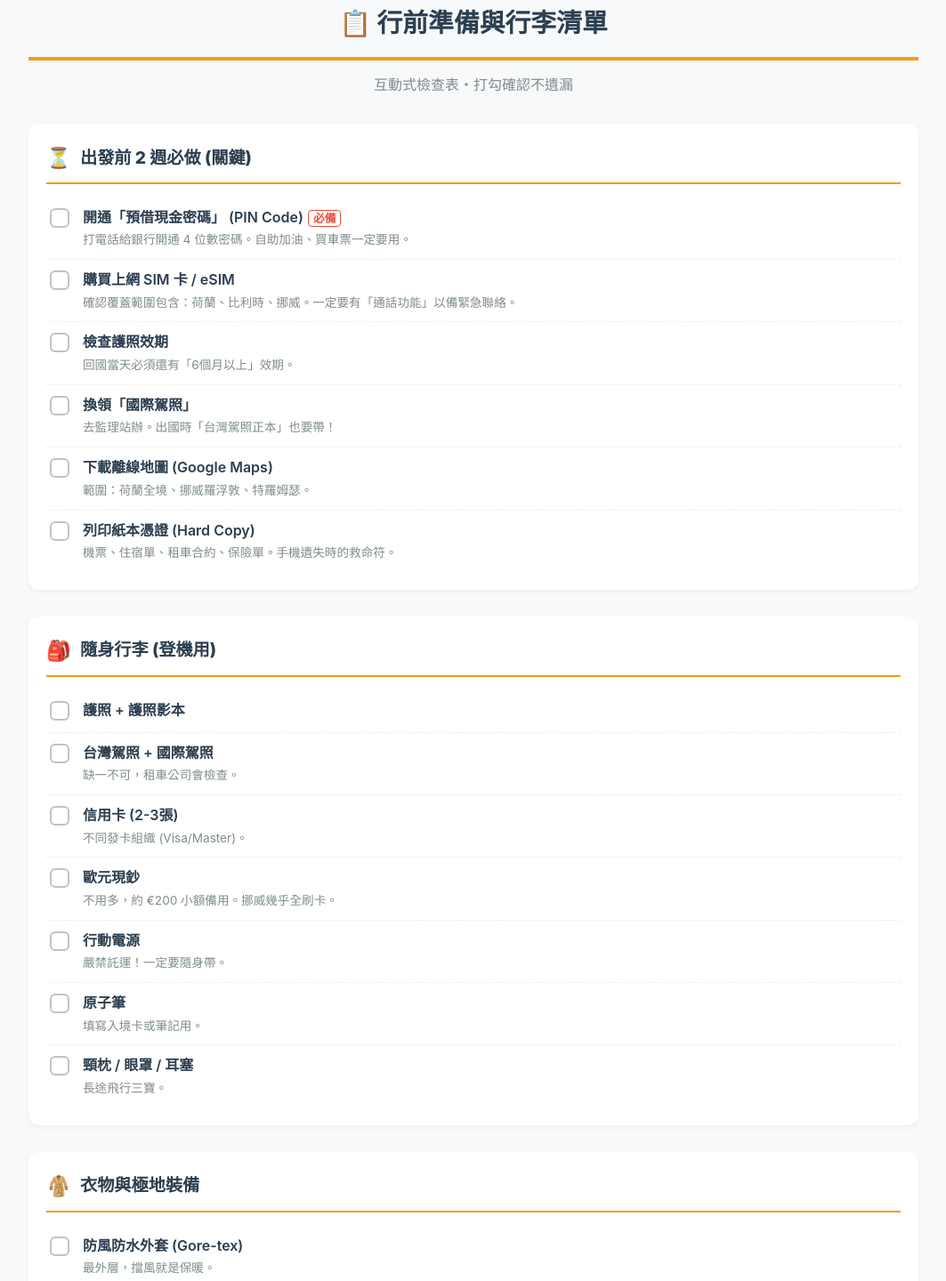
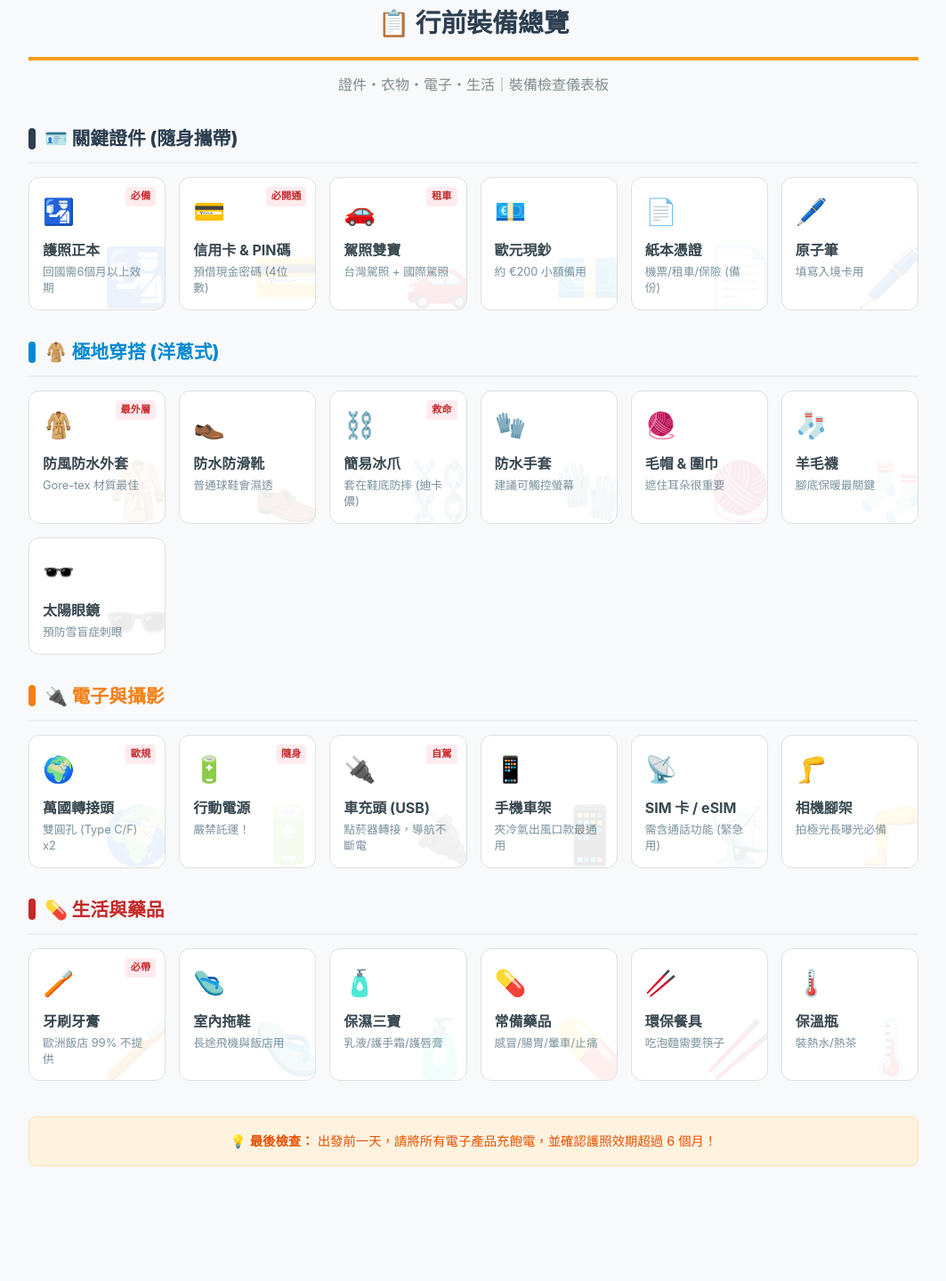
Before and after one commit to keieykd/2026-europe-trip, a plain HTML site: page checklist.html in a window 1280 px wide. Shown: the part 116-1556 px from the top of the page at 89% size, without its empty margins (108-1171 px from the left). After the commit the page ends 1477 px from the top, so only its background shows below. Drawn offline with Linux system fonts and the light colour scheme.

Commit message:
Add files via upload

```diff
--- a/checklist.html
+++ b/checklist.html
@@ -3,142 +3,280 @@
 <head>
     <meta charset="UTF-8">
     <meta name="viewport" content="width=device-width, initial-scale=1.0">
-    <title>行前準備與行李清單</title>
+    <title>行前裝備清單</title>
     <link rel="stylesheet" href="style.css">
     <style>
-        /* === 清單專用樣式 === */
-        .check-group { margin-bottom: 30px; background: #fff; padding: 20px; border-radius: 12px; box-shadow: 0 2px 5px rgba(0,0,0,0.05); }
-        .group-title {
-            font-size: 1.2rem; font-weight: 800; color: var(--primary);
-            border-bottom: 2px solid var(--accent); padding-bottom: 10px; margin-bottom: 15px;
-            display: flex; align-items: center;
+        /* === 本頁專用樣式 === */
+
+        .section-title {
+            font-size: 1.3rem;
+            font-weight: 800;
+            margin: 30px 0 15px 0;
+            display: flex;
+            align-items: center;
+            border-bottom: 2px solid #eee;
+            padding-bottom: 10px;
         }
-        .group-icon { margin-right: 10px; font-size: 1.4rem; }
-
-        .check-item {
-            display: flex; align-items: flex-start; padding: 10px 0;
-            border-bottom: 1px dashed #eee; cursor: pointer; transition: background 0.2s;
-        }
-        .check-item:last-child { border-bottom: none; }
-        .check-item:hover { background-color: #fafafa; }
-
-        /* 自定義 Checkbox */
-        .check-item input[type="checkbox"] {
-            appearance: none; -webkit-appearance: none;
-            width: 22px; height: 22px; border: 2px solid #bdc3c7; border-radius: 6px;
-            margin-right: 15px; flex-shrink: 0; position: relative; cursor: pointer;
-            background: #fff; margin-top: 2px;
-        }
-        .check-item input[type="checkbox"]:checked {
-            background-color: var(--success); border-color: var(--success);
-        }
-        .check-item input[type="checkbox"]:checked::after {
-            content: '✔'; color: white; font-size: 14px; font-weight: bold;
-            position: absolute; top: 50%; left: 50%; transform: translate(-50%, -50%);
+        .section-title::before {
+            content: ''; display: block; width: 8px; height: 24px;
+            margin-right: 10px; border-radius: 4px;
         }
 
-        /* 文字樣式 */
-        .item-content { display: flex; flex-direction: column; }
-        .item-text { font-weight: 600; color: var(--text-dark); font-size: 1rem; }
-        .item-note { font-size: 0.85rem; color: #7f8c8d; margin-top: 2px; }
-        .tag-important { color: #e74c3c; font-weight: bold; font-size: 0.8rem; border: 1px solid #e74c3c; padding: 1px 5px; border-radius: 4px; margin-left: 5px; }
+        /* 不同分類的顏色 */
+        .color-doc { color: #2c3e50; }
+        .color-doc::before { background: #2c3e50; }
 
-        /* 完成後的刪除線效果 */
-        .check-item input:checked + .item-content .item-text {
-            text-decoration: line-through; color: #bdc3c7;
+        .color-wear { color: #0288d1; }
+        .color-wear::before { background: #0288d1; }
+
+        .color-elec { color: #f57f17; }
+        .color-elec::before { background: #f57f17; }
+
+        .color-life { color: #c62828; }
+        .color-life::before { background: #c62828; }
+
+        /* 網格佈局 */
+        .check-grid {
+            display: grid;
+            grid-template-columns: repeat(auto-fill, minmax(150px, 1fr));
+            gap: 15px;
+        }
+
+        /* 卡片設計 */
+        .item-card {
+            background: #fff;
+            border: 1px solid #e0e0e0;
+            border-radius: 12px;
+            padding: 15px;
+            display: flex;
+            flex-direction: column;
+            align-items: flex-start;
+            transition: all 0.2s ease;
+            position: relative;
+            overflow: hidden;
+        }
+
+        /* 裝飾性背景圖示 (淡化) */
+        .item-card::after {
+            content: attr(data-icon);
+            position: absolute;
+            right: -10px;
+            bottom: -15px;
+            font-size: 4rem;
+            opacity: 0.08;
+            pointer-events: none;
+        }
+
+        .item-card:hover {
+            transform: translateY(-3px);
+            box-shadow: 0 5px 15px rgba(0,0,0,0.08);
+            border-color: var(--accent);
+        }
+
+        .ic-icon { font-size: 1.8rem; margin-bottom: 10px; }
+
+        .ic-title {
+            font-size: 1rem;
+            font-weight: 700;
+            color: #37474f;
+            line-height: 1.3;
+            margin-bottom: 5px;
+        }
+
+        .ic-desc {
+            font-size: 0.8rem;
+            color: #78909c;
+            line-height: 1.4;
+        }
+
+        /* 重點標籤 */
+        .tag-must {
+            position: absolute;
+            top: 10px;
+            right: 10px;
+            font-size: 0.7rem;
+            background: #ffebee;
+            color: #c62828;
+            padding: 2px 6px;
+            border-radius: 4px;
+            font-weight: bold;
+        }
+
+        /* 底部提醒 */
+        .reminder-box {
+            background: #fff3e0;
+            border: 1px solid #ffe0b2;
+            color: #e65100;
+            padding: 15px;
+            border-radius: 8px;
+            margin-top: 40px;
+            font-size: 0.9rem;
+            text-align: center;
+        }
+
+        @media (max-width: 600px) {
+            .check-grid { grid-template-columns: 1fr 1fr; }
         }
     </style>
 </head>
 <body>
 
     <div class="container">
-        <h1>📋 行前準備與行李清單</h1>
-        <div class="subtitle">互動式檢查表・打勾確認不遺漏</div>
+        <h1>📋 行前裝備總覽</h1>
+        <div class="subtitle">證件・衣物・電子・生活｜裝備檢查儀表板</div>
 
-        <div class="check-group">
-            <div class="group-title"><span class="group-icon">⏳</span>出發前 2 週必做 (關鍵)</div>
-
-            <label class="check-item">
-                <input type="checkbox">
-                <div class="item-content">
-                    <span class="item-text">開通「預借現金密碼」 (PIN Code)<span class="tag-important">必備</span></span>
-                    <span class="item-note">打電話給銀行開通 4 位數密碼。自助加油、買車票一定要用。</span>
+        <div class="section-title color-doc">🪪 關鍵證件 (隨身攜帶)</div>
+        <div class="check-grid">
+            <div class="item-card" data-icon="🛂">
+                <span class="tag-must">必備</span>
+                <span class="ic-icon">🛂</span>
+                <span class="ic-title">護照正本</span>
+                <span class="ic-desc">回國需6個月以上效期</span>
             </div>
-            </label>
-
-            <label class="check-item">
-                <input type="checkbox">
-                <div class="item-content">
-                    <span class="item-text">購買上網 SIM 卡 / eSIM</span>
-                    <span class="item-note">確認覆蓋範圍包含：荷蘭、比利時、挪威。一定要有「通話功能」以備緊急聯絡。</span>
+            <div class="item-card" data-icon="💳">
+                <span class="tag-must">必開通</span>
+                <span class="ic-icon">💳</span>
+                <span class="ic-title">信用卡 & PIN碼</span>
+                <span class="ic-desc">預借現金密碼 (4位數)</span>
             </div>
-            </label>
-
-            <label class="check-item">
-                <input type="checkbox">
-                <div class="item-content">
-                    <span class="item-text">檢查護照效期</span>
-                    <span class="item-note">回國當天必須還有「6個月以上」效期。</span>
+            <div class="item-card" data-icon="🚗">
+                <span class="tag-must">租車</span>
+                <span class="ic-icon">🚗</span>
+                <span class="ic-title">駕照雙寶</span>
+                <span class="ic-desc">台灣駕照 + 國際駕照</span>
             </div>
-            </label>
-
-            <label class="check-item">
-                <input type="checkbox">
-                <div class="item-content">
-                    <span class="item-text">換領「國際駕照」</span>
-                    <span class="item-note">去監理站辦。出國時「台灣駕照正本」也要帶！</span>
+            <div class="item-card" data-icon="💶">
+                <span class="ic-icon">💶</span>
+                <span class="ic-title">歐元現鈔</span>
+                <span class="ic-desc">約 €200 小額備用</span>
             </div>
-            </label>
-
-            <label class="check-item">
-                <input type="checkbox">
-                <div class="item-content">
-                    <span class="item-text">下載離線地圖 (Google Maps)</span>
-                    <span class="item-note">範圍：荷蘭全境、挪威羅浮敦、特羅姆瑟。</span>
+            <div class="item-card" data-icon="📄">
+                <span class="ic-icon">📄</span>
+                <span class="ic-title">紙本憑證</span>
+                <span class="ic-desc">機票/租車/保險 (備份)</span>
             </div>
-            </label>
-
-            <label class="check-item">
-                <input type="checkbox">
-                <div class="item-content">
-                    <span class="item-text">列印紙本憑證 (Hard Copy)</span>
-                    <span class="item-note">機票、住宿單、租車合約、保險單。手機遺失時的救命符。</span>
+            <div class="item-card" data-icon="🖊️">
+                <span class="ic-icon">🖊️</span>
+                <span class="ic-title">原子筆</span>
+                <span class="ic-desc">填寫入境卡用</span>
             </div>
-            </label>
         </div>
 
-        <div class="check-group">
-            <div class="group-title"><span class="group-icon">🎒</span>隨身行李 (登機用)</div>
-            <label class="check-item"><input type="checkbox"><div class="item-content"><span class="item-text">護照 + 護照影本</span></div></label>
-            <label class="check-item"><input type="checkbox"><div class="item-content"><span class="item-text">台灣駕照 + 國際駕照</span><span class="item-note">缺一不可，租車公司會檢查。</span></div></label>
-            <label class="check-item"><input type="checkbox"><div class="item-content"><span class="item-text">信用卡 (2-3張)</span><span class="item-note">不同發卡組織 (Visa/Master)。</span></div></label>
-            <label class="check-item"><input type="checkbox"><div class="item-content"><span class="item-text">歐元現鈔</span><span class="item-note">不用多，約 €200 小額備用。挪威幾乎全刷卡。</span></div></label>
-            <label class="check-item"><input type="checkbox"><div class="item-content"><span class="item-text">行動電源</span><span class="item-note">嚴禁託運！一定要隨身帶。</span></div></label>
-            <label class="check-item"><input type="checkbox"><div class="item-content"><span class="item-text">原子筆</span><span class="item-note">填寫入境卡或筆記用。</span></div></label>
-            <label class="check-item"><input type="checkbox"><div class="item-content"><span class="item-text">頸枕 / 眼罩 / 耳塞</span><span class="item-note">長途飛行三寶。</span></div></label>
+        <div class="section-title color-wear">🧥 極地穿搭 (洋蔥式)</div>
+        <div class="check-grid">
+            <div class="item-card" data-icon="🧥">
+                <span class="tag-must">最外層</span>
+                <span class="ic-icon">🧥</span>
+                <span class="ic-title">防風防水外套</span>
+                <span class="ic-desc">Gore-tex 材質最佳</span>
+            </div>
+            <div class="item-card" data-icon="👞">
+                <span class="ic-icon">👞</span>
+                <span class="ic-title">防水防滑靴</span>
+                <span class="ic-desc">普通球鞋會濕透</span>
+            </div>
+            <div class="item-card" data-icon="⛓️">
+                <span class="tag-must">救命</span>
+                <span class="ic-icon">⛓️</span>
+                <span class="ic-title">簡易冰爪</span>
+                <span class="ic-desc">套在鞋底防摔 (迪卡儂)</span>
+            </div>
+            <div class="item-card" data-icon="🧤">
+                <span class="ic-icon">🧤</span>
+                <span class="ic-title">防水手套</span>
+                <span class="ic-desc">建議可觸控螢幕</span>
+            </div>
+            <div class="item-card" data-icon="🧶">
+                <span class="ic-icon">🧶</span>
+                <span class="ic-title">毛帽 & 圍巾</span>
+                <span class="ic-desc">遮住耳朵很重要</span>
+            </div>
+            <div class="item-card" data-icon="🧦">
+                <span class="ic-icon">🧦</span>
+                <span class="ic-title">羊毛襪</span>
+                <span class="ic-desc">腳底保暖最關鍵</span>
+            </div>
+            <div class="item-card" data-icon="🕶️">
+                <span class="ic-icon">🕶️</span>
+                <span class="ic-title">太陽眼鏡</span>
+                <span class="ic-desc">預防雪盲症刺眼</span>
+            </div>
         </div>
 
-        <div class="check-group">
-            <div class="group-title"><span class="group-icon">🧥</span>衣物與極地裝備</div>
-            <label class="check-item"><input type="checkbox"><div class="item-content"><span class="item-text">防風防水外套 (Gore-tex)</span><span class="item-note">最外層，擋風就是保暖。</span></div></label>
-            <label class="check-item"><input type="checkbox"><div class="item-content"><span class="item-text">發熱衣 / 羊毛內衣 (3-4套)</span></div></label>
-            <label class="check-item"><input type="checkbox"><div class="item-content"><span class="item-text">防水防滑靴子</span><span class="item-note">一般球鞋在雪地會濕透。</span></div></label>
-            <label class="check-item"><input type="checkbox"><div class="item-content"><span class="item-text">簡易冰爪 (Crampons)<span class="tag-important">必備</span></span><span class="item-note">套在鞋底的防滑釘 (迪卡儂有)，羅浮敦結冰路面救星。</span></div></label>
-            <label class="check-item"><input type="checkbox"><div class="item-content"><span class="item-text">毛帽 / 圍巾 / 手套</span><span class="item-note">手套建議買防水、可觸控螢幕的。</span></div></label>
-            <label class="check-item"><input type="checkbox"><div class="item-content"><span class="item-text">厚羊毛襪</span><span class="item-note">腳底保暖最重要。</span></div></label>
-            <label class="check-item"><input type="checkbox"><div class="item-content"><span class="item-text">墨鏡</span><span class="item-note">雪地反光非常刺眼 (雪盲症)。</span></div></label>
+        <div class="section-title color-elec">🔌 電子與攝影</div>
+        <div class="check-grid">
+            <div class="item-card" data-icon="🌍">
+                <span class="tag-must">歐規</span>
+                <span class="ic-icon">🌍</span>
+                <span class="ic-title">萬國轉接頭</span>
+                <span class="ic-desc">雙圓孔 (Type C/F) x2</span>
+            </div>
+            <div class="item-card" data-icon="🔋">
+                <span class="tag-must">隨身</span>
+                <span class="ic-icon">🔋</span>
+                <span class="ic-title">行動電源</span>
+                <span class="ic-desc">嚴禁託運！</span>
+            </div>
+            <div class="item-card" data-icon="🔌">
+                <span class="tag-must">自駕</span>
+                <span class="ic-icon">🔌</span>
+                <span class="ic-title">車充頭 (USB)</span>
+                <span class="ic-desc">點菸器轉接，導航不斷電</span>
+            </div>
+            <div class="item-card" data-icon="📱">
+                <span class="ic-icon">📱</span>
+                <span class="ic-title">手機車架</span>
+                <span class="ic-desc">夾冷氣出風口款最通用</span>
+            </div>
+            <div class="item-card" data-icon="📡">
+                <span class="ic-icon">📡</span>
+                <span class="ic-title">SIM 卡 / eSIM</span>
+                <span class="ic-desc">需含通話功能 (緊急用)</span>
+            </div>
+            <div class="item-card" data-icon="🦵">
+                <span class="ic-icon">🦵</span>
+                <span class="ic-title">相機腳架</span>
+                <span class="ic-desc">拍極光長曝光必備</span>
+            </div>
         </div>
 
-        <div class="check-group">
-            <div class="group-title"><span class="group-icon">🔌</span>電器與生活雜物</div>
-            <label class="check-item"><input type="checkbox"><div class="item-content"><span class="item-text">萬國轉接頭 x2</span><span class="item-note">歐規雙圓孔 (Type C/F)。</span></div></label>
-            <label class="check-item"><input type="checkbox"><div class="item-content"><span class="item-text">車充頭 (點菸器轉 USB)</span><span class="item-note">租車必備，手機導航才不會沒電。</span></div></label>
-            <label class="check-item"><input type="checkbox"><div class="item-content"><span class="item-text">手機架</span><span class="item-note">夾在冷氣出風口的款式最通用。</span></div></label>
-            <label class="check-item"><input type="checkbox"><div class="item-content"><span class="item-text">牙刷 / 牙膏 / 拖鞋</span><span class="item-note">歐洲飯店 99% 不提供。</span></div></label>
-            <label class="check-item"><input type="checkbox"><div class="item-content"><span class="item-text">指甲剪 / 刮鬍刀</span></div></label>
-            <label class="check-item"><input type="checkbox"><div class="item-content"><span class="item-text">常備藥品</span><span class="item-note">感冒、腸胃、暈車藥、OK繃。</span></div></label>
-            <label class="check-item"><input type="checkbox"><div class="item-content"><span class="item-text">保濕乳液 / 護唇膏 / 護手霜</span><span class="item-note">歐洲非常乾燥，沒帶會裂開。</span></div></label>
-            <label class="check-item"><input type="checkbox"><div class="item-content"><span class="item-text">保溫瓶 / 泡麵 / 筷子</span><span class="item-note">亞洲胃的救贖。</span></div></label>
+        <div class="section-title color-life">💊 生活與藥品</div>
+        <div class="check-grid">
+            <div class="item-card" data-icon="🪥">
+                <span class="tag-must">必帶</span>
+                <span class="ic-icon">🪥</span>
+                <span class="ic-title">牙刷牙膏</span>
+                <span class="ic-desc">歐洲飯店 99% 不提供</span>
+            </div>
+            <div class="item-card" data-icon="🩴">
+                <span class="ic-icon">🩴</span>
+                <span class="ic-title">室內拖鞋</span>
+                <span class="ic-desc">長途飛機與飯店用</span>
+            </div>
+            <div class="item-card" data-icon="🧴">
+                <span class="ic-icon">🧴</span>
+                <span class="ic-title">保濕三寶</span>
+                <span class="ic-desc">乳液/護手霜/護唇膏</span>
+            </div>
+            <div class="item-card" data-icon="💊">
+                <span class="ic-icon">💊</span>
+                <span class="ic-title">常備藥品</span>
+                <span class="ic-desc">感冒/腸胃/暈車/止痛</span>
+            </div>
+            <div class="item-card" data-icon="🥢">
+                <span class="ic-icon">🥢</span>
+                <span class="ic-title">環保餐具</span>
+                <span class="ic-desc">吃泡麵需要筷子</span>
+            </div>
+            <div class="item-card" data-icon="🌡️">
+                <span class="ic-icon">🌡️</span>
+                <span class="ic-title">保溫瓶</span>
+                <span class="ic-desc">裝熱水/熱茶</span>
+            </div>
+        </div>
+
+        <div class="reminder-box">
+            💡 <strong>最後檢查：</strong> 出發前一天，請將所有電子產品充飽電，並確認護照效期超過 6 個月！
         </div>
 
     </div>
```
Lines whose indentation alone changed are shown as unchanged.
